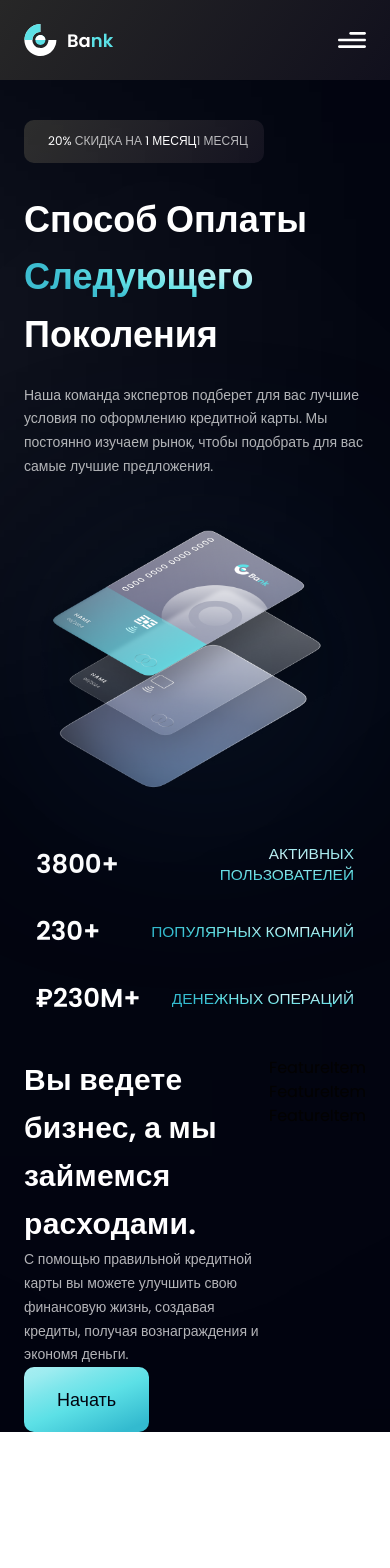
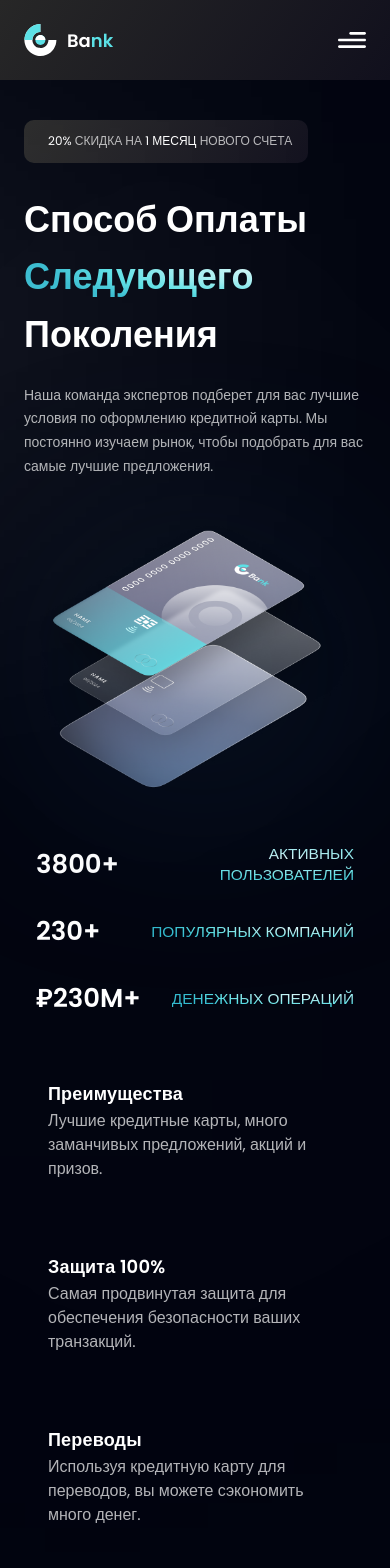
Before and after one commit to kostin-s/bank_landing, a React (Vite) app: page / in a window 390 px wide. Shown: the top 1568 px of the page. Before the commit the page ends 1432 px from the top, so only its background shows below. Built offline with nearby package versions, Linux system fonts and the light colour scheme.

Commit message:
добавил адаптив секции бизнес

```diff
--- a/src/components/sections/Business/Business.module.scss
+++ b/src/components/sections/Business/Business.module.scss
@@ -1,15 +1,21 @@
 .business {
-  @apply flex;
+  @apply flex w-full justify-between mb-[160px]
+    sm:flex-row flex-col-reverse
+    mt-[-110px] pt-[110px];
 
   .content {
-    @apply flex flex-col;
+    @apply flex flex-col pr-5 lg:justify-start justify-center;
   }
 
   .title_width {
-    @apply max-w-[620px];
+    @apply sm:max-w-[620px] max-w-full;
   }
 
   .descr_width {
-    @apply max-w-[570px];
+    @apply sm:max-w-[570px] max-w-full mt-[24px] mb-[48px];
+  }
+
+  .list {
+    @apply sm:mb-0 mb-5;
   }
 }
--- a/src/components/sections/Business/Business.tsx
+++ b/src/components/sections/Business/Business.tsx
@@ -12,7 +12,7 @@ const Business: FC = () => {
   const { title, descr, button, features } = data;
 
   return (
-    <section className={styles.business}>
+    <section className={styles.business} id='features'>
       <div className={styles.content}>
         <Title style={styles.title_width}>{title}</Title>
         <Description style={styles.descr_width}>{descr}</Description>
@@ -21,7 +21,7 @@ const Business: FC = () => {
 
       <ul className={styles.list}>
         {features.map(feature => (
-          <FeatureItem feature={feature} />
+          <FeatureItem feature={feature} key={feature.id} />
         ))}
       </ul>
     </section>
--- a/src/components/sections/Business/FeatureItem/FeatureItem.module.scss
+++ b/src/components/sections/Business/FeatureItem/FeatureItem.module.scss
@@ -0,0 +1,62 @@
+.box {
+  @apply relative w-full flex flex-row p-6
+    rounded-[20px] mb-6 last:mb-0
+    max-w-full sm:max-w-[470px]
+    sm:min-w-[330px] min-w-fit
+    cursor-pointer;
+
+  &:before {
+    @apply absolute content-[''] inset-0 z-[1] opacity-0 rounded-[20px];
+
+    transition: opacity 0.25s linear;
+    box-shadow: 0px 20px 100px -10px rgba(66, 71, 91, 0.1);
+    background: linear-gradient(
+      144.39deg,
+      #ffffff -278.56%,
+      #6d6d6d -78.47%,
+      #11101d 91.61%
+    );
+  }
+
+  &:hover::before {
+    @apply opacity-[1];
+  }
+
+  .content {
+    @apply flex-center z-10;
+  }
+
+  .icon {
+    @apply flex-center min-w-[64px] min-h-[64px] mr-5 rounded-full bg-dimBlue
+      xs:flex hidden;
+
+    > img {
+      @apply w-[38px] h-[38px] object-contain;
+    }
+
+    &.feature_1 {
+      > img {
+        @apply ml-[3px] mb-[3px];
+      }
+    }
+
+    &.feature_3 {
+      > img {
+        @apply mr-[2px] mt-[2px];
+      }
+    }
+  }
+
+  .info {
+    @apply w-full font-poppins not-italic;
+
+    > h4 {
+      @apply font-semibold text-[18px] capitalize text-white
+        leading-[160%] tracking-[0.01em];
+    }
+
+    > p {
+      @apply font-normal text-dimWhite text-[16px] leading-[24px];
+    }
+  }
+}
--- a/src/components/sections/Business/FeatureItem/FeatureItem.tsx
+++ b/src/components/sections/Business/FeatureItem/FeatureItem.tsx
@@ -1,3 +1,4 @@
+import cn from 'classnames';
 import { FC } from 'react';
 
 import { IFeature } from '../business.interface';
@@ -9,9 +10,25 @@ interface IFeatureItem {
 }
 
 const FeatureItem: FC<IFeatureItem> = ({ feature }) => {
-  const { title, content, icon } = feature;
+  const { title, content, icon, id } = feature;
 
-  return <li>FeatureItem</li>;
+  return (
+    <li className={styles.box}>
+      <div className={styles.content}>
+        <div
+          className={cn(styles.icon, {
+            [styles[id]]: id,
+          })}
+        >
+          <img src={icon} alt='icon' />
+        </div>
+        <div className={styles.info}>
+          <h4>{title}</h4>
+          <p>{content}</p>
+        </div>
+      </div>
+    </li>
+  );
 };
 
 export default FeatureItem;
--- a/src/components/sections/Business/business.data.ts
+++ b/src/components/sections/Business/business.data.ts
@@ -9,21 +9,21 @@ export const features: IBusinessData = {
   button: 'Начать',
   features: [
     {
-      id: 'feature-1',
+      id: 'feature_1',
       icon: star,
       title: 'Преимущества',
       content:
-        'Лучшие кредитные карты, много заманчивых предложений, акций и призов',
+        'Лучшие кредитные карты, много заманчивых предложений, акций и призов.',
     },
     {
-      id: 'feature-2',
+      id: 'feature_2',
       icon: shield,
-      title: '100% Защита',
+      title: 'Защита 100%',
       content:
-        'Самая продвинутая защита для обеспечения безопасности вашей информации и транзакций.',
+        'Самая продвинутая защита для обеспечения безопасности ваших транзакций.',
     },
     {
-      id: 'feature-3',
+      id: 'feature_3',
       icon: send,
       title: 'Переводы',
       content:
--- a/src/components/sections/Introduction/Introduction.tsx
+++ b/src/components/sections/Introduction/Introduction.tsx
@@ -19,7 +19,7 @@ const Introduction: FC = () => {
             <span>{data.discount.part_1}</span>
             {data.discount.part_2}
             <span>{data.discount.part_3}</span>
-            {data.discount.part_3}
+            {data.discount.part_4}
           </p>
         </div>
 
--- a/src/components/ui/Button/Button.module.scss
+++ b/src/components/ui/Button/Button.module.scss
@@ -1,5 +1,5 @@
 .button {
-  @apply w-fit px-[33px] py-[19px] rounded-[10px] text-black-700
+  @apply xs:w-fit w-full px-[33px] py-[19px] rounded-[10px] text-black-700
     capitalize text-lg leading-[150%] cursor-pointer select-none;
   background: linear-gradient(
     157.81deg,
--- a/src/components/ui/Description/Description.module.scss
+++ b/src/components/ui/Description/Description.module.scss
@@ -1,3 +1,3 @@
 .descr {
-  @apply description w-full sm:text-[18px] text-[14px];
+  @apply description w-full lg:text-[18px] sm:text-[16px] text-[14px];
 }
```
Also changed, not shown: src/assets/send.svg.
